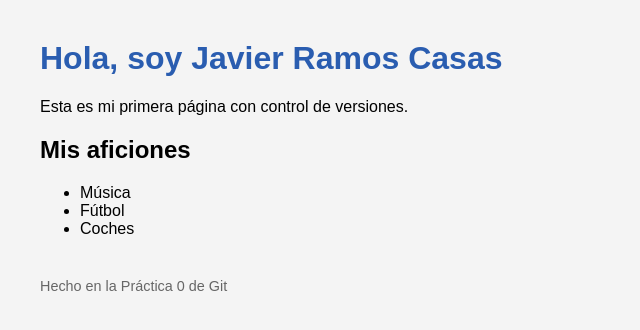
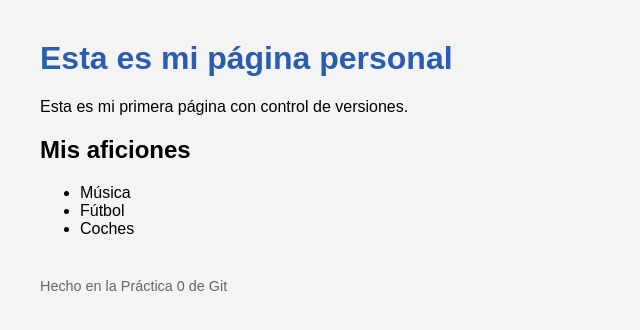
Before and after one commit to Javier676767/ProyectoIntermodular, a plain HTML site: page index.html in a window 1280 px wide. Shown: the whole page, without its empty margins (0-640 px from the left). Drawn offline with Linux system fonts and the light colour scheme.

Commit message:
Cambia el título (versión B)

```diff
--- a/index.html
+++ b/index.html
@@ -6,7 +6,7 @@
   <link rel="stylesheet" href="estilos.css">
 </head>
  <body>
-  <h1>Hola, soy Javier Ramos Casas</h1>
+  <h1>Esta es mi página personal</h1>
   <p>Esta es mi primera página con control de versiones.</p>
    <h2>Mis aficiones</h2>
   <ul>
```
